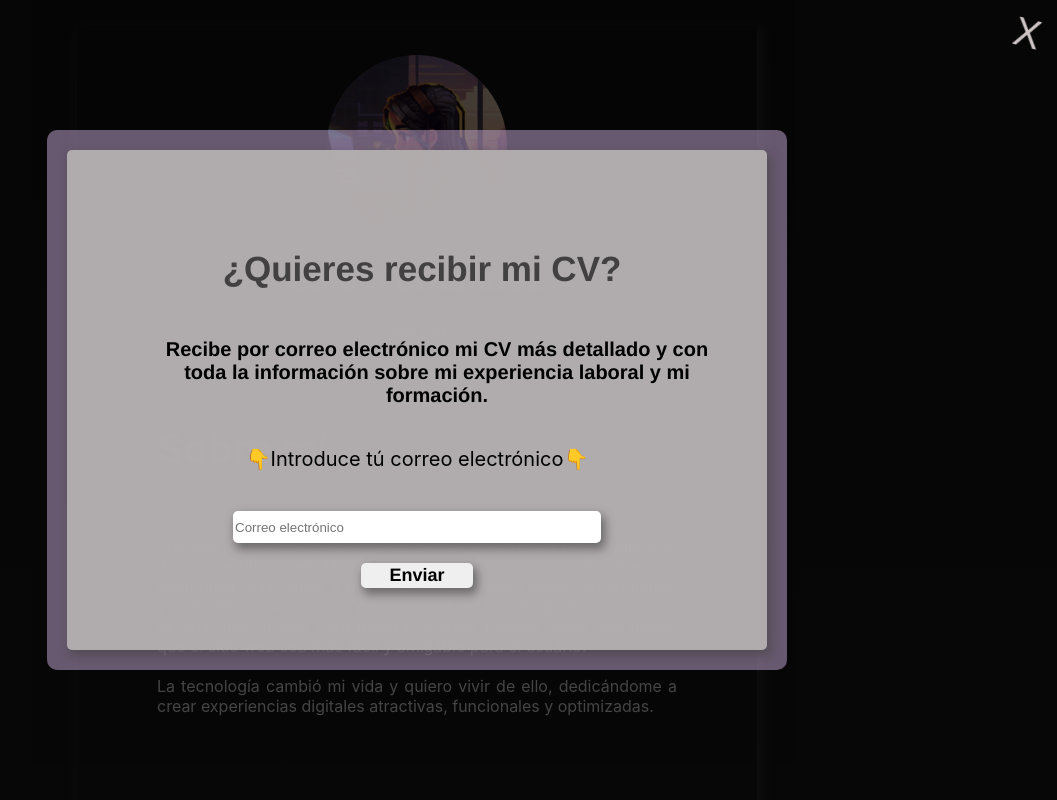
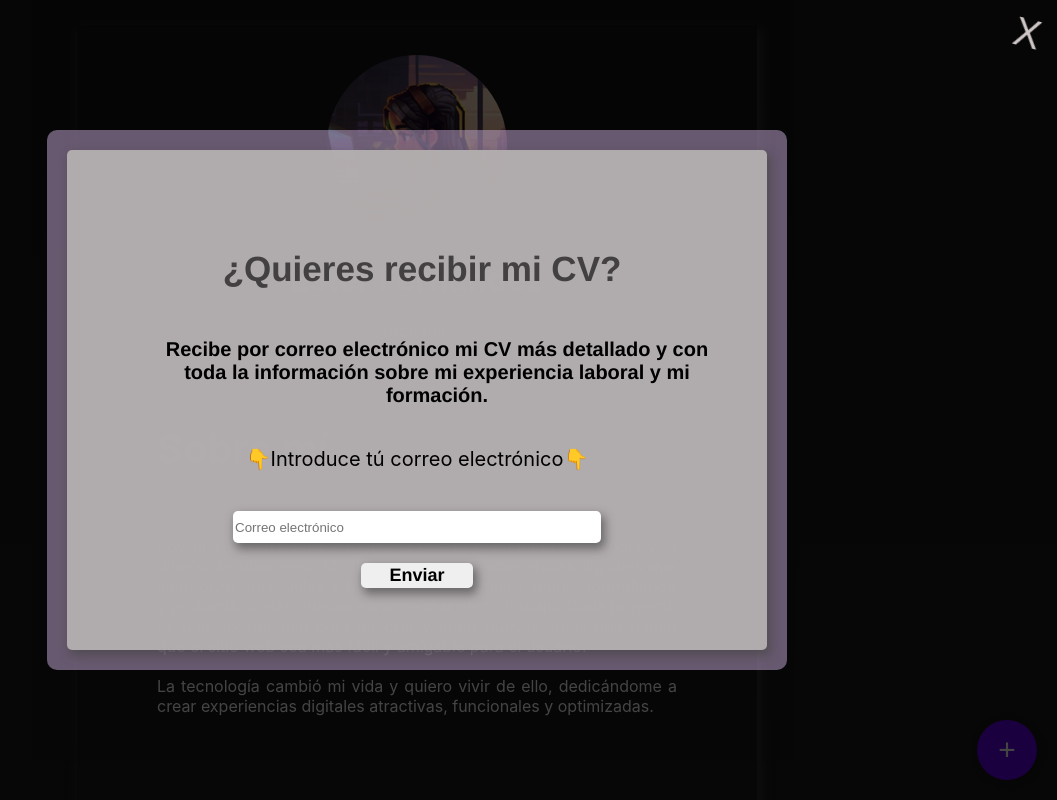
Before and after one commit to Esterfrndz/ester.fernandez, a React (Create React App) app: page / in a window 1280 px wide. Shown: the top 800 px of the page, without its empty margins (223-1280 px from the left). Built offline with nearby package versions, Linux system fonts and the light colour scheme.

Commit message:
new floating button

```diff
--- a/src/App.js
+++ b/src/App.js
@@ -28,7 +28,7 @@ function App() {
       <main className="main-container">
 
     <PopUpCv/>
-    {/* <FloatingButton/> */}
+    <FloatingButton/>
     <Header/>
     <AboutMe fadeInUp={fadeInUp}/>
     <Projects fadeInUp={fadeInUp} />
```
